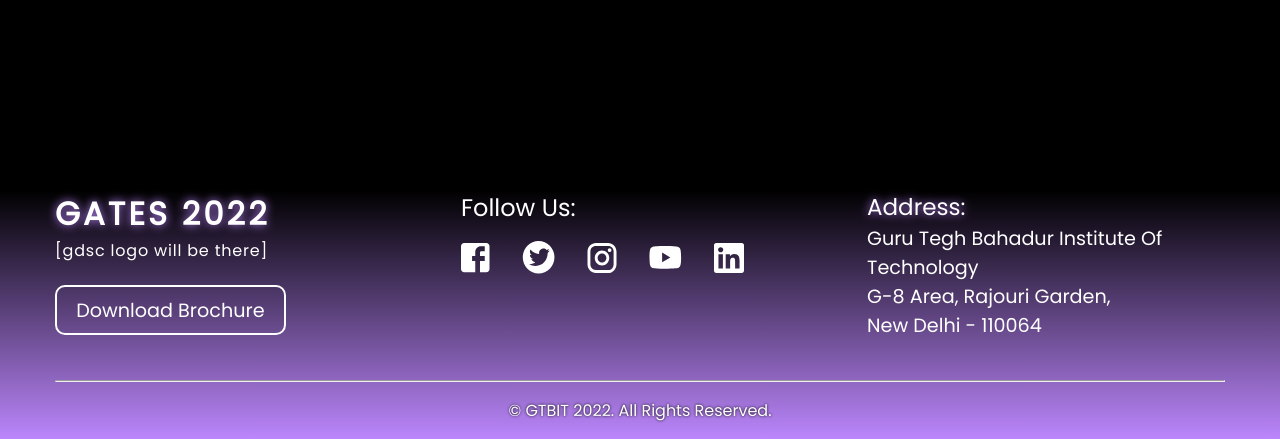
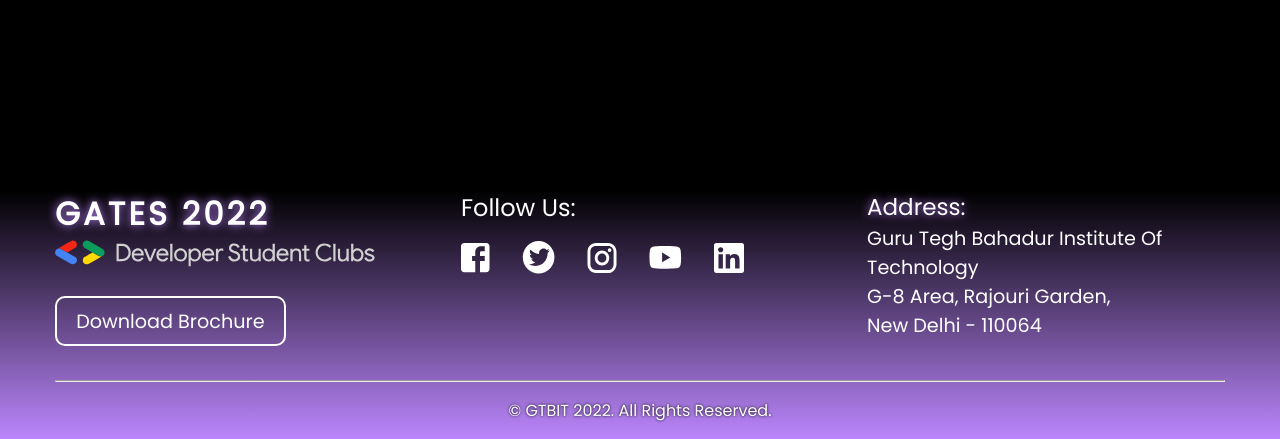
Before and after one commit to dsc-gtbit/GDSC-GATES2022, a Django app: page / in a window 1280 px wide. Shown: the part 4065-4504 px from the top of the page. Run offline with Django 3.2, Linux system fonts and the light colour scheme.

Commit message:
Update base.html
GDSC logo at the footer updated

```diff
--- a/templates/base.html
+++ b/templates/base.html
@@ -77,7 +77,9 @@
             <div class="footer-grid">
                 <div>
                     <div class="footer-college-name">GATES 2022</div>
-                    <div style="letter-spacing: 0.05em;">[gdsc logo will be there]</div>
+                    <div style="letter-spacing: 0.05em;">
+                        <img src="static\GDSC_LOGO.svg" style="width: 20em;" alt="gdsc_logo_text">
+                    </div>
                     <div style="height: 2em;"></div>
                     <div><a class="footer-brochure" href="https://drive.google.com/file/d/1q4toZuNei0jL_vBqebstC_qkTPxBojdm/view" target="blank">Download Brochure</a></div>
                 </div>
```
